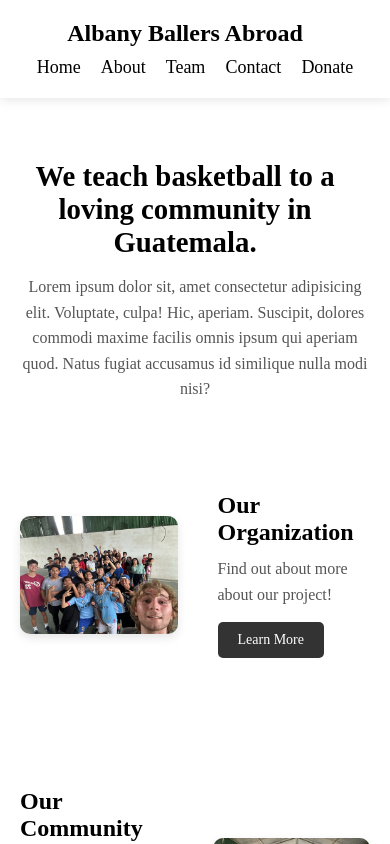
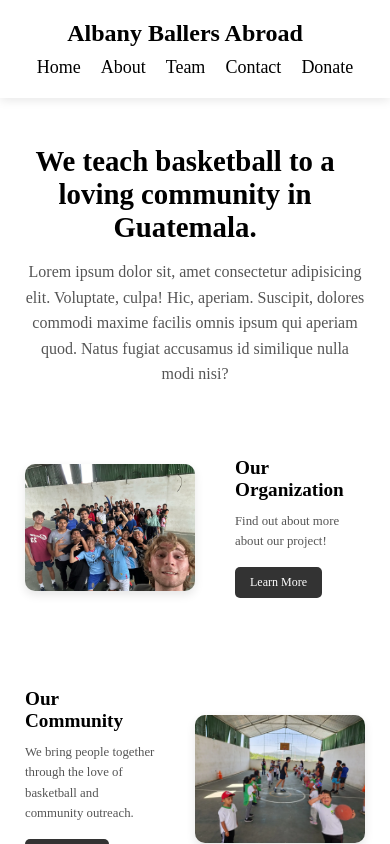
Before and after one commit to AltayHodo/albany-ballers-abroad, a React (Vite) app: page /home in a window 390 px wide. Shown: the top 844 px of the page. Built offline with nearby package versions, Linux system fonts and the light colour scheme.

Commit message:
add ui changes on mobile, and add jason profile

```diff
--- a/src/pages/Team.jsx
+++ b/src/pages/Team.jsx
@@ -6,6 +6,12 @@ export default function Team() {
     <div className={styles.teamContainer}>
       <h1 className={styles.title}>Meet Our Team</h1>
       <div className={styles.teamGrid}>
+      <Profile
+          name="Jeysson "
+          description="Top 5 people ever."
+          image1="/jason-1.webp"
+          image2="/jason-2.webp"
+        />
         <Profile
           name="Daniel Peterson"
           description="Lorem ipsum dolor sit amet consectetur adipisicing elit. Unde cumque aliquam, reprehenderit eaque id rem fugiat ea, adipisci libero maiores dolorum sit amet deleniti non doloremque rerum? Officiis, accusamus atque."
--- a/src/styles/Footer.module.css
+++ b/src/styles/Footer.module.css
@@ -8,3 +8,9 @@
   gap: 30px;
   width: 100%;
 }
+
+@media (max-width: 768px) {
+  .footer{
+    font-size: 12px;
+  }
+}
--- a/src/styles/Home.module.css
+++ b/src/styles/Home.module.css
@@ -86,15 +86,27 @@
   }
 
   .textContainer h2 {
-    font-size: 1.5rem;
+    font-size: 1.2rem;
   }
 
   .textContainer p {
-    font-size: 1rem;
+    font-size: .8rem;
   }
 
   .button {
-    font-size: 14px;
-    padding: 10px 20px;
+    font-size: 12px;
+    padding: 8px 15px;
+  }
+
+  .section img {
+    width: 50%;
+  }
+
+  .section {
+    padding: 20px 0;
+  }
+
+  .homeContainer{
+    padding: 25px;
   }
 }
```
Also changed, not shown: public/jason-1.webp (added), public/jason-2.webp (added).
